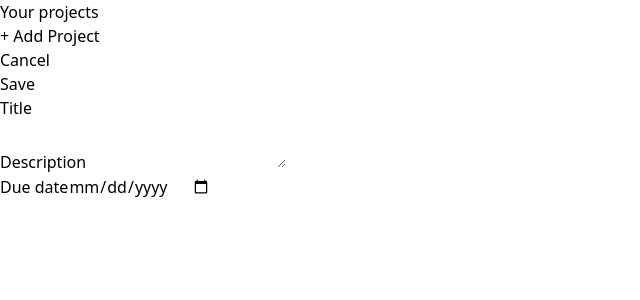
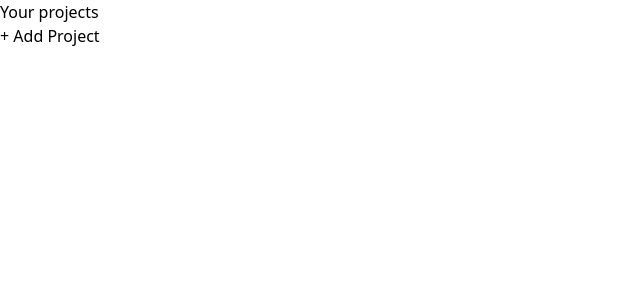
Before and after one commit to JandierR/Project-management-project, a React (Vite) app: page / in a window 1280 px wide. Shown: the top 300 px of the page, without its empty margins (0-640 px from the left). Built offline with nearby package versions, Linux system fonts and the light colour scheme.

Commit message:
Add behavior to show or not when add new project clicked

```diff
--- a/src/App.jsx
+++ b/src/App.jsx
@@ -1,11 +1,17 @@
 import NewProject from './NewProject';
 import Sidebar from './Sidebar';
+import { useState } from 'react';
 
 function App() {
+  const [showNewProject, setShowNewProject] = useState(false);
+
+  const handleShowNewProject = () => {
+    setShowNewProject(!showNewProject);
+  };
   return (
     <main className="h-screen my-8 flex gap-8">
-      <Sidebar />
-      <NewProject />
+      <Sidebar onButtonClick={handleShowNewProject} />
+      {showNewProject && <NewProject onButtonClick={handleShowNewProject} />}
     </main>
   );
 }
--- a/src/NewProject.jsx
+++ b/src/NewProject.jsx
@@ -1,11 +1,15 @@
 import ReusableInput from './ReusableInput';
 
-export default function NewProject() {
+export default function NewProject({ onButtonClick }) {
   return (
     <div className="w-[35rem] mt-16">
       <menu className="flex items-center justify-end gap-4 my-4">
         <li className="flex justify-between my-4">
-          <button className="text-stone-700 hover:text-red-500">Cancel</button>
+          <button
+            onClick={onButtonClick}
+            className="text-stone-700 hover:text-red-500">
+            Cancel
+          </button>
         </li>
         <li className="flex justify-between my-4">
           <button className="px-6 py-2 rounded-md bg-stone-800 text-stone-50 hover:bg-stone-950">
--- a/src/Sidebar.jsx
+++ b/src/Sidebar.jsx
@@ -1,11 +1,13 @@
-export default function Sidebar() {
+export default function Sidebar({ onButtonClick }) {
   return (
     <aside className="w-1/3 px-8 py-16 bg-stone-900 text-stone-50 md:w-72 rounded-r-xl">
       <h2 className="mb-8 font-bold uppercase md:text-xl text-stone-200">
         Your projects
       </h2>
       <div className="flex items-center gap-4">
-        <button className="px-4 py-2 text-xs md:text-base rounded-md bg-stone-700 text-stone-400 hover:bg-stone-600 hover:text-stone-100">
+        <button
+          onClick={onButtonClick}
+          className="px-4 py-2 text-xs md:text-base rounded-md bg-stone-700 text-stone-400 hover:bg-stone-600 hover:text-stone-100">
           + Add Project
         </button>
       </div>
@@ -14,5 +16,11 @@ export default function Sidebar() {
   );
 }
 
+// const btn = document.getElementById('myBtn');
+
+// btn.addEventListener('click', function () {
+//   document.getElementById('myBtn').innerHTML = 'it work';
+// });
+
 /*The visual part was finished. Now I just need to add the behavior,
 so I need to see if this part is from the same lecture or the next, anyways, I have to do it.  */
```
